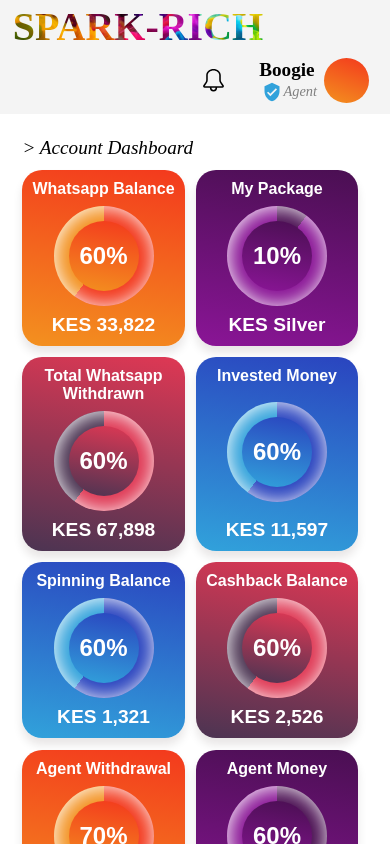
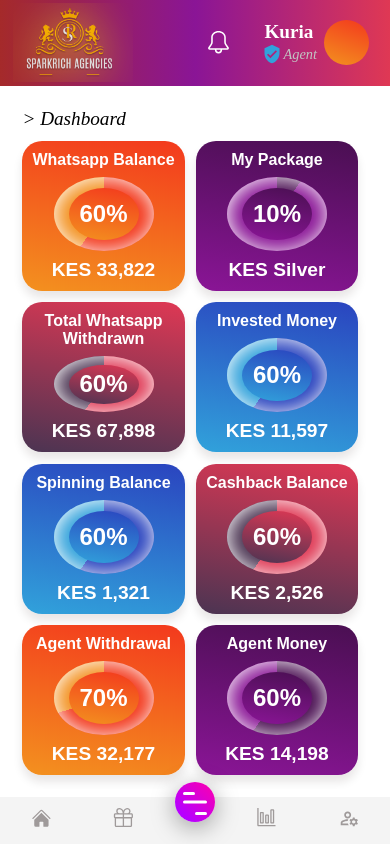
Before and after one commit to primeboogie/sparkrich, a React (Vite) app: page /price in a window 390 px wide. Shown: the top 844 px of the page. Built offline with nearby package versions, Linux system fonts and the light colour scheme; a web font is replaced by a local one.

Commit message:
updating dashboard

```diff
--- a/package.json
+++ b/package.json
@@ -7,7 +7,8 @@
     "dev": "vite",
     "build": "vite build",
     "lint": "eslint . --ext js,jsx --report-unused-disable-directives --max-warnings 0",
-    "preview": "vite preview"
+    "preview": "vite preview",
+    "host": "vite --host"
   },
   "dependencies": {
     "react": "^18.2.0",
--- a/src/assets/css/account/account.module.css
+++ b/src/assets/css/account/account.module.css
@@ -32,7 +32,7 @@
     grid-area: 1/2/3/3;
 }
 
-@media only screen and (min-height: 900px) {
+@media only screen and (min-height: 1700px) {
     .account{
         place-content: start;
     }
--- a/src/assets/css/account/dashprice.module.css
+++ b/src/assets/css/account/dashprice.module.css
@@ -44,8 +44,9 @@
 
 .dashprice{
     grid-template-columns: repeat(2, 47%);
-    grid-template-rows: auto repeat(4, auto);
+    grid-template-rows: auto repeat(4, 150px);
     overflow: auto;
+    place-content: start;
 }
 
 .dashprice .dashhead{
--- a/src/assets/css/compiler/header.module.css
+++ b/src/assets/css/compiler/header.module.css
@@ -20,8 +20,15 @@
     --gradientbox5: linear-gradient(230deg, var(--color-gradient5-start), var(--color-gradient5-end));
 }
 
+.header{
+    background: rgba(239, 239, 239, 0.67);
+
+}
 .header img{
     width: 40px;
+}
+.header .sparkpng{
+    display: none;
 }
 
 .header .welcomeagent{
@@ -177,41 +184,56 @@
 
     @media only screen and (max-width: 460px) {
         .header{
-            grid-template-columns: 1fr;
-            grid-template-rows: auto auto;
+            grid-template-columns: 120px 1fr;
             background: var(--gradientbox4);
             background: rgba(239, 239, 239, 0.67);
+            background: linear-gradient(to right, brown, #8a1596, #df3854);
+            color: #fff;
+
         }
+        .header .sparkpng {
+            grid-area: 1/1/2/2;
+            display: grid;
+            justify-self: center;
+            overflow: hidden;
+        }
+        .sparkpng img {
+            width: 100%;
+            height: 100%;
+            filter: drop-shadow(1px 1px 20px yellow);
+        }
+
         .header .welcomeagent{
             display: none;
         }
         .header .welcomecompany{
-            grid-area: 1/1/2/3;
-            display: block;
-            font-size: 2.5em;
+            display: none;
+            font-size: 1.5em;
             font-weight: 900;
             background-image: url("/public/images/colors.png");
             background-size: cover;
             background-clip: text;
             -webkit-background-clip: text;
-            color: transparent;
+            color: #fff;
             justify-self: start;
         }
         .header .searchdiv{
             display: none;
         }
         .header .info{
-            grid-area: 2/1/3/2;
-            /* width: 100%; */
+            grid-area: 1/2/2/3;
             justify-content: space-around;
         }
 
-.ininfo span:nth-child(1){
-    font-weight: 600;
-    font-size: 1.2em;
+        .ininfo span:nth-child(1){
+            color: #fff;
+            font-weight: 600;
+            font-size: 1.2em;
+        }
+        .ininfo span:nth-child(2){
+        color: #c2c2c2;
+        }
 
-
-}
 
     }
 
--- a/src/components/account/Dashprice.jsx
+++ b/src/components/account/Dashprice.jsx
@@ -9,7 +9,7 @@ function Dashprice() {
   return (
     <div className={`${accstyles.dashprice} ${styles.dashprice}`}>
     <div className={styles.dashhead}>
-        <span>{" > Account Dashboard "}</span>
+        <span>{" > Dashboard "}</span>
         <span>
             Show: <i>Today, 23 December 2024</i>
         </span>
--- a/src/components/compiler/Header.jsx
+++ b/src/components/compiler/Header.jsx
@@ -5,6 +5,9 @@ import styles from '@css/compiler/header.module.css'
 import { GoBell } from "react-icons/go";
 import { MdVerifiedUser } from "react-icons/md";
 import { IoSearch } from "react-icons/io5";
+
+import sparkpng from '/spark.png'
+
 
 function Header() {
   return (
@@ -16,6 +19,10 @@ function Header() {
         SPARK-RICH
       </span>
 
+      <div className={styles.sparkpng}>
+        <img src={sparkpng} alt="sparkpng" />
+      </div>
+
       <div className={styles.searchdiv}>
       <IoSearch strokeWidth='9px'/>
         <input type="text" placeholder="Search Downlines..." />
@@ -24,7 +31,7 @@ function Header() {
       <div className={styles.info}>
       <GoBell />
         <div className={styles.ininfo}>
-          <span>Boogie</span>
+          <span>Kuria</span>
           <span><MdVerifiedUser /> Agent</span>
           <span></span>
         </div>
```
Also changed, not shown: src/pages/Compiler.jsx (line endings or trailing spaces). Lines whose indentation alone changed are shown as unchanged.
